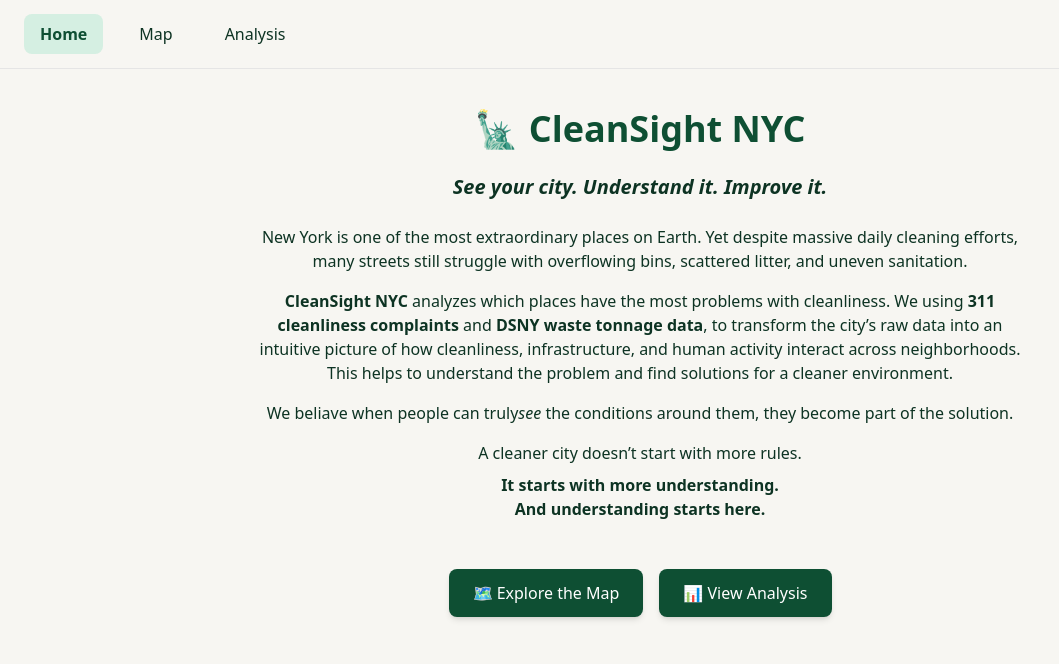
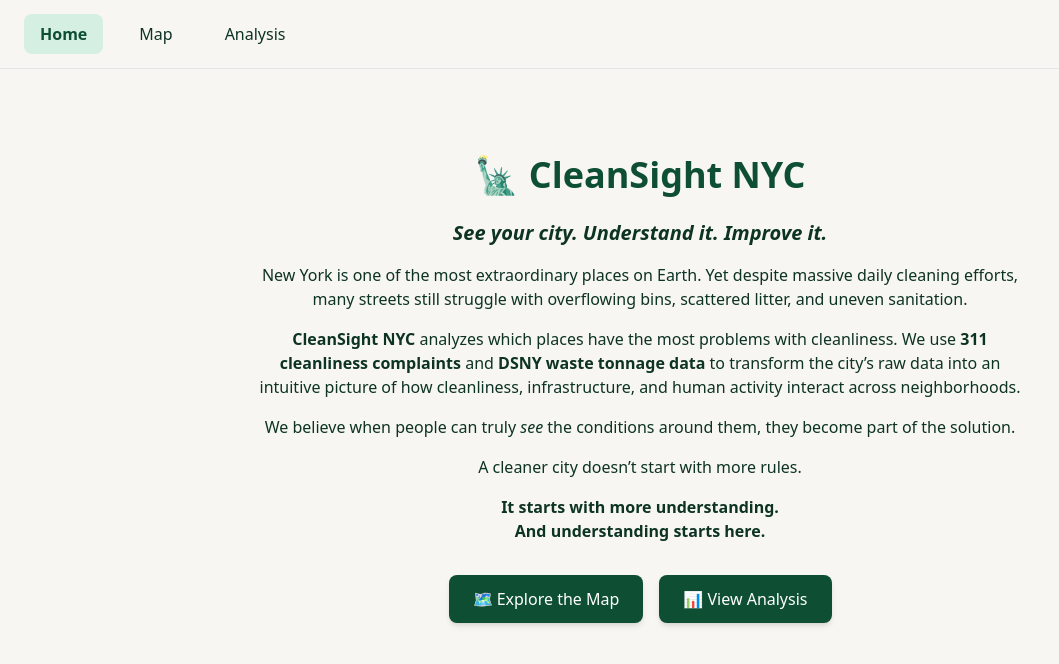
Before and after one commit to DianaAleksieieva/dirt_signal_nyc, a Next.js app: page / in a window 1280 px wide. Shown: the top 664 px of the page, without its empty margins (0-1059 px from the left). Built offline with nearby package versions, Linux system fonts and the light colour scheme.

Commit message:
some UI fix

```diff
--- a/app/map/page.js
+++ b/app/map/page.js
@@ -5,11 +5,9 @@
 export default function MapPage() {
   return (
     <div className="min-h-screen bg-eco-beige text-eco-text pt-0 px-6 pb-6">
-
-
-      <div className="flex flex-col lg:flex-row gap-6">
+      <div className="h-full flex flex-col lg:flex-row gap-6">
         {/* MAP SECTION */}
-        <div className="lg:w-4/5 w-full">
+        <div className="lg:w-4/5 w-full flex flex-col h-[70vh] lg:h-[80vh]">
           {/* BUTTON BAR ABOVE MAP */}
           <div className="mb-4 flex flex-wrap gap-3">
             <button className="px-4 py-2 rounded-lg bg-eco-green-soft text-eco-green-dark font-medium shadow-sm hover:bg-eco-green-dark hover:text-white transition">
@@ -33,14 +31,14 @@
             </button>
           </div>
 
-          {/* THE MAP */}
-          <div className="rounded-xl h-[500px]">
+          {/* MAP FILLS REMAINING HEIGHT */}
+          <div className="rounded-xl flex-1 min-h-[300px]">
             <Map311Client />
           </div>
         </div>
 
         {/* DESCRIPTION SECTION */}
-        <div className="lg:w-1/4 w-full bg-eco-green-soft p-5 rounded-xl shadow-sm space-y-5">
+        <div className="lg:w-1/4 w-full bg-eco-green-soft p-5 rounded-xl shadow-sm space-y-5 h-[70vh] lg:h-[80vh] overflow-y-auto">
           <h2 className="text-xl font-semibold text-eco-green-dark">
             NYC Cleanliness
           </h2>
--- a/app/page.js
+++ b/app/page.js
@@ -2,41 +2,43 @@
 
 export default function Home() {
   return (
-    <div className="min-h-screen flex flex-col items-center justify-start bg-eco-beige text-eco-text px-6 pt-3">
+    <div className="min-h-[calc(100vh-200px)] flex flex-col items-center justify-center bg-eco-beige text-eco-text px-6">
+
       {/* TITLE */}
-      <h1 className="text-4xl font-bold text-eco-green-dark mb-4 text-center pt-2">
+      <h1 className="text-4xl font-bold text-eco-green-dark mb-6 text-center">
         🗽 CleanSight NYC
       </h1>
 
       {/* DESCRIPTION */}
-      <section className="hero py-12 pt-2">
-        <div className="max-w-3xl mx-auto text-center">
-          <h2 className="text-xl font-semibold mb-6 italic">
+      <section className="hero">
+        <div className="max-w-3xl mx-auto text-center space-y-4">
+
+          <h2 className="text-xl font-semibold italic">
             See your city. Understand it. Improve it.
           </h2>
 
-          <p className="mb-4">
+          <p>
             New York is one of the most extraordinary places on Earth. Yet
             despite massive daily cleaning efforts, many streets still struggle
-            with overflowing bins, scattered litter, and uneven sanitation.</p>
-
-          <p className="mb-4">
-            <strong> CleanSight NYC</strong> analyzes which places have the most
-            problems with cleanliness. We using <strong>311 cleanliness complaints </strong> and{" "}
-            <strong>DSNY waste tonnage data</strong>, to transform
-            the city’s raw data into an intuitive picture of how cleanliness,
-            infrastructure, and human activity interact across neighborhoods.
-            This helps to understand the problem and find solutions for a
-            cleaner environment.
+            with overflowing bins, scattered litter, and uneven sanitation.
           </p>
 
-          <p className="mb-4">
-            We beliave when people can truly
-            <em>see</em> the conditions around them, they become part of the
-            solution.
+          <p>
+            <strong>CleanSight NYC</strong> analyzes which places have the most
+            problems with cleanliness. We use{" "}
+            <strong>311 cleanliness complaints</strong> and{" "}
+            <strong>DSNY waste tonnage data</strong> to transform the city’s
+            raw data into an intuitive picture of how cleanliness, infrastructure,
+            and human activity interact across neighborhoods.
           </p>
 
-          <p className="mb-2">A cleaner city doesn’t start with more rules.</p>
+          <p>
+            We believe when people can truly <em>see</em> the conditions
+            around them, they become part of the solution.
+          </p>
+
+          <p>A cleaner city doesn’t start with more rules.</p>
+
           <p className="font-semibold">
             It starts with <strong>more understanding</strong>.<br />
             And understanding starts here.
@@ -45,21 +47,19 @@
       </section>
 
       {/* BUTTONS */}
-      <div className="flex flex-col sm:flex-row gap-4">
-        {/* MAP BUTTON */}
+      <div className="flex flex-col sm:flex-row gap-4 mt-8">
         <Link
           href="/map"
           className="px-6 py-3 rounded-lg bg-eco-green-dark text-white font-medium shadow-md
-               hover:bg-eco-green-soft hover:text-eco-green-dark transition text-center"
+                     hover:bg-eco-green-soft hover:text-eco-green-dark transition text-center"
         >
           🗺️ Explore the Map
         </Link>
 
-        {/* ANALYSIS BUTTON */}
         <Link
           href="/analysis"
           className="px-6 py-3 rounded-lg bg-eco-green-dark text-white font-medium shadow-md
-               hover:bg-eco-green-soft hover:text-eco-green-dark transition text-center"
+                     hover:bg-eco-green-soft hover:text-eco-green-dark transition text-center"
         >
           📊 View Analysis
         </Link>
```
